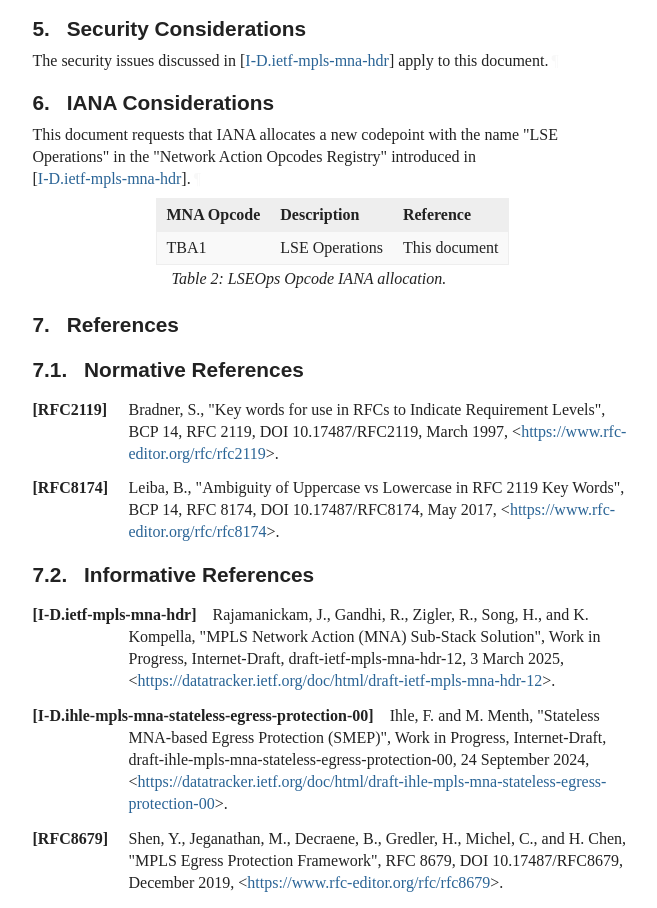
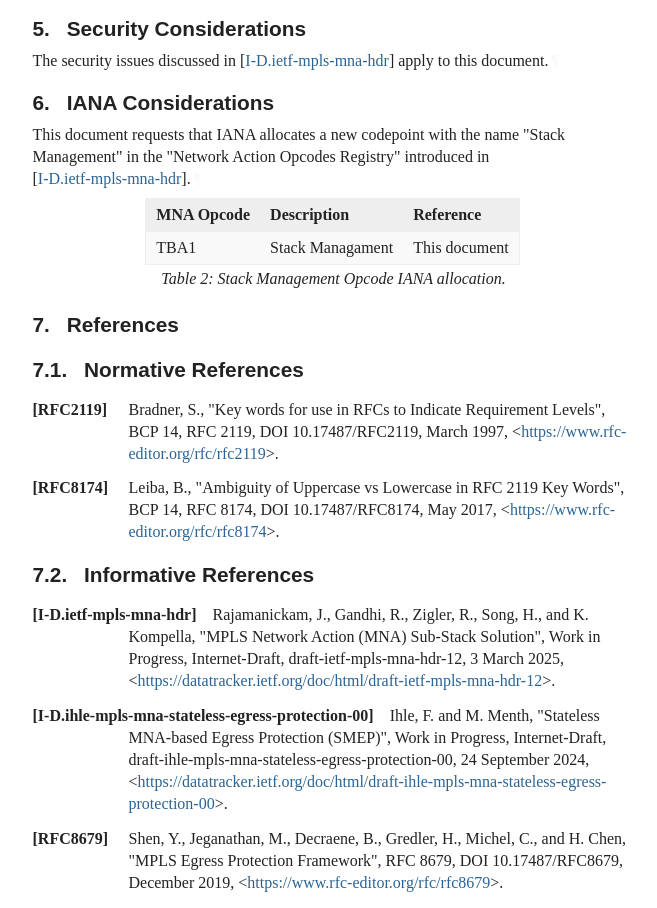
Before and after one commit to uni-tue-kn/draft-ihle-mpls-mna-stack-management, a plain HTML site: page draft-ihle-mpls-mna-stack-management.html in a window 1280 px wide. Shown: the part 5365-6273 px from the top of the page, without its empty margins (92-749 px from the left). Drawn offline with Linux system fonts and the light colour scheme; a web font is replaced by a local one.

Commit message:
Script updating gh-pages from 3bd79c0. [ci skip]

```diff
--- a/draft-ihle-mpls-mna-stack-management.html
+++ b/draft-ihle-mpls-mna-stack-management.html
@@ -1521,12 +1521,12 @@ Finally, the MNA-capable LSR R4 processes the HBH-scoped NAS and brings one LSE
       <h2 id="name-iana-considerations">
 <a href="#section-6" class="section-number selfRef">6. </a><a href="#name-iana-considerations" class="section-name selfRef">IANA Considerations</a>
       </h2>
-<p id="section-6-1">This document requests that IANA allocates a new codepoint with the name "LSE Operations" in the "Network Action Opcodes Registry" introduced in <span>[<a href="#I-D.ietf-mpls-mna-hdr" class="cite xref">I-D.ietf-mpls-mna-hdr</a>]</span>.<a href="#section-6-1" class="pilcrow">¶</a></p>
-<span id="name-lseops-opcode-iana-allocati"></span><div id="table_iana">
+<p id="section-6-1">This document requests that IANA allocates a new codepoint with the name "Stack Management" in the "Network Action Opcodes Registry" introduced in <span>[<a href="#I-D.ietf-mpls-mna-hdr" class="cite xref">I-D.ietf-mpls-mna-hdr</a>]</span>.<a href="#section-6-1" class="pilcrow">¶</a></p>
+<span id="name-stack-management-opcode-ian"></span><div id="table_iana">
 <table class="center" id="table-2">
         <caption>
 <a href="#table-2" class="selfRef">Table 2</a>:
-<a href="#name-lseops-opcode-iana-allocati" class="selfRef">LSEOps Opcode IANA allocation.</a>
+<a href="#name-stack-management-opcode-ian" class="selfRef">Stack Management Opcode IANA allocation.</a>
         </caption>
 <thead>
           <tr>
@@ -1538,7 +1538,7 @@ Finally, the MNA-capable LSR R4 processes the HBH-scoped NAS and brings one LSE
         <tbody>
           <tr>
             <td class="text-left" rowspan="1" colspan="1">TBA1</td>
-            <td class="text-left" rowspan="1" colspan="1">LSE Operations</td>
+            <td class="text-left" rowspan="1" colspan="1">Stack Managament</td>
             <td class="text-left" rowspan="1" colspan="1">This document</td>
           </tr>
         </tbody>
```
Also changed, not shown: draft-ihle-mpls-mna-stack-management.txt.
